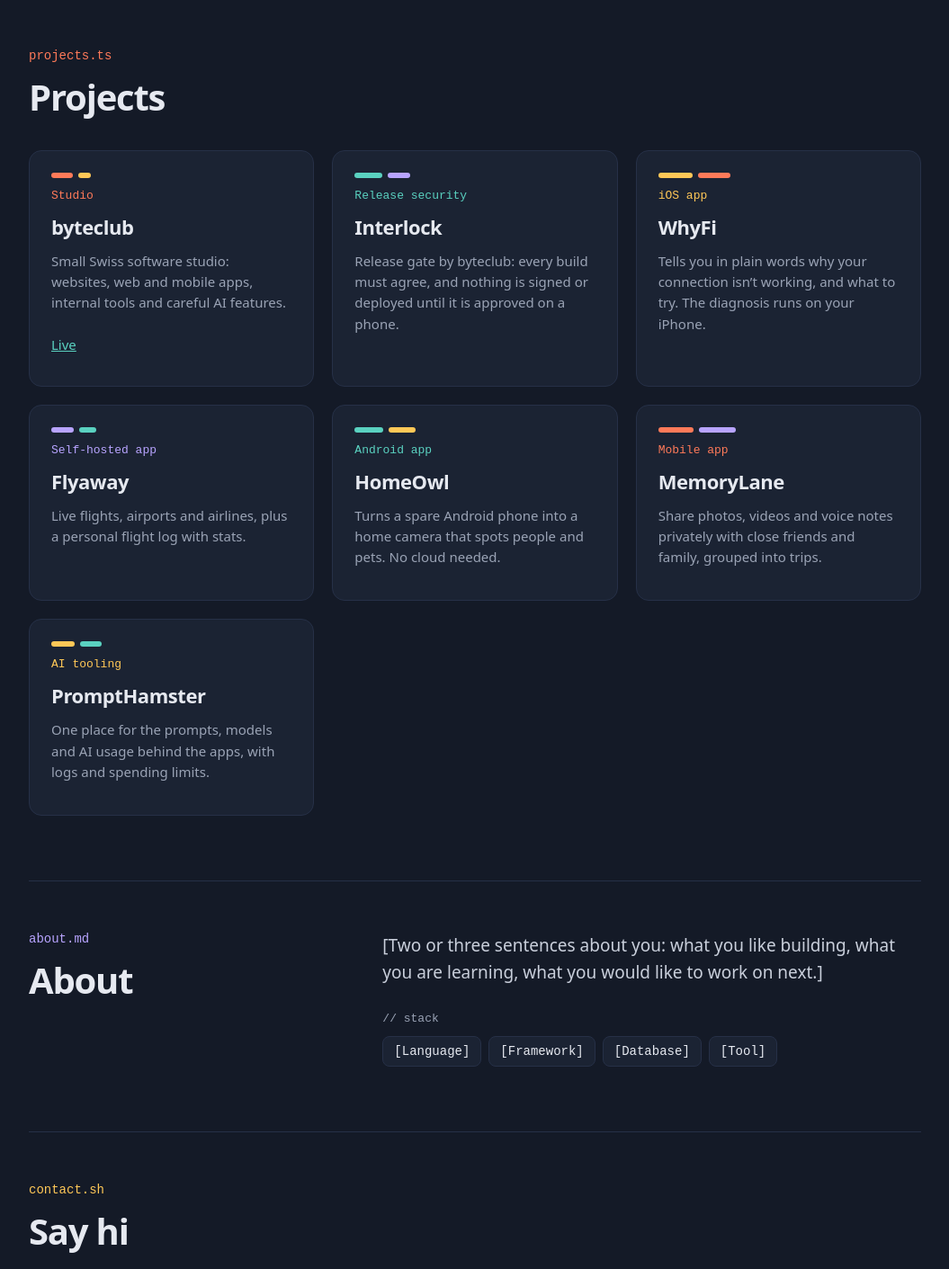
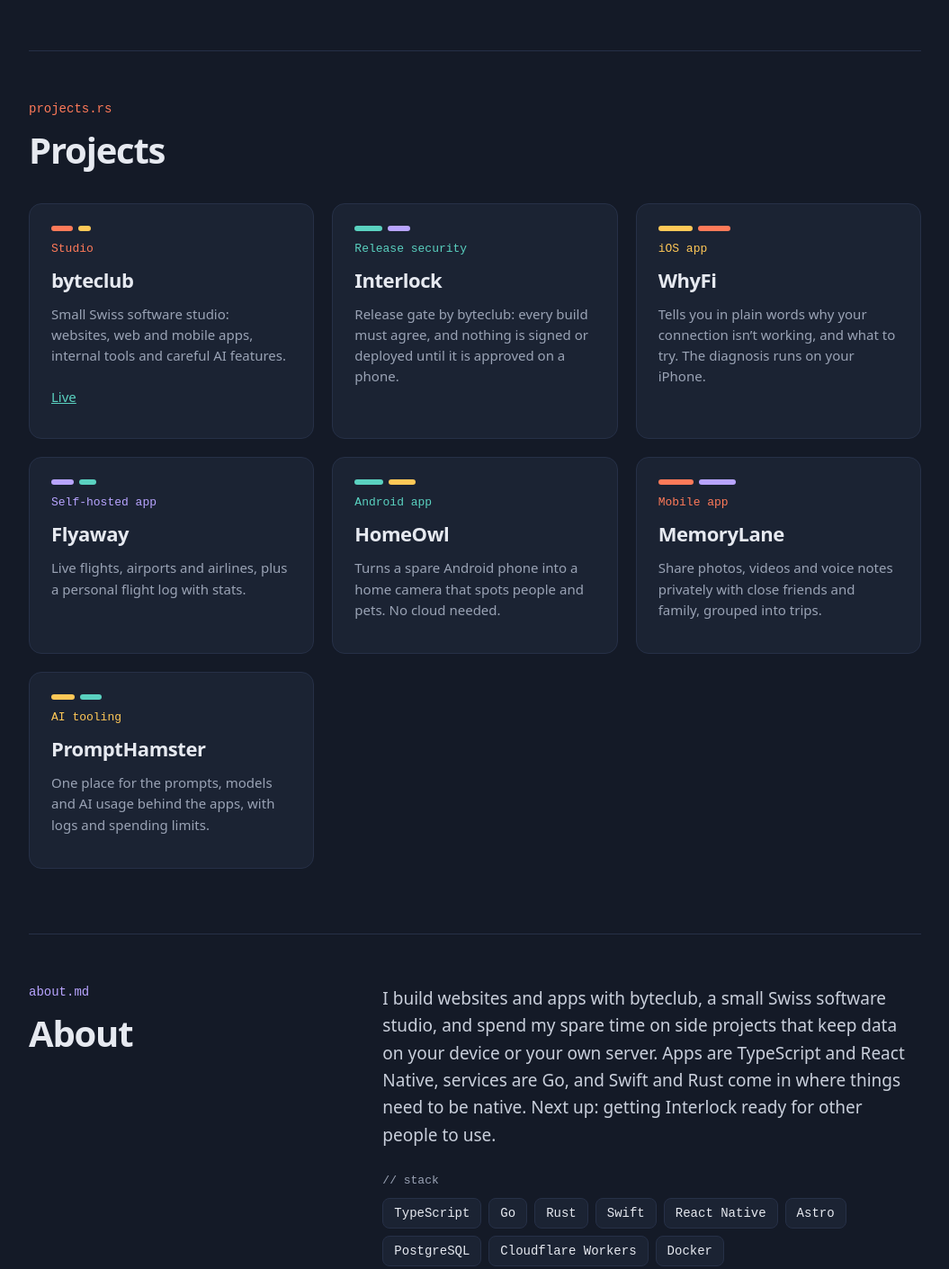
Before and after one commit to andycodesbugs/andycodes.dev, an Astro site: page / in a window 1280 px wide. Shown: the part 566-1977 px from the top of the page at 90% size, without its empty margins (32-1087 px from the left). Built offline with nearby package versions, Linux system fonts and the light colour scheme; Astro itself is replaced by a stand-in of ours.

Commit message:
Replace placeholder copy and rename projects section to projects.rs

```diff
--- a/src/data/site.ts
+++ b/src/data/site.ts
@@ -1,5 +1,3 @@
-// Everything in [brackets] is a placeholder to replace with real content.
-
 export const links = {
   github: 'https://github.com/andycodesbugs',
   x: 'https://x.com/andycodesbugs',
@@ -7,7 +5,7 @@ export const links = {
 
 export const email: string | null = null; // e.g. 'hello@andycodes.dev'
 
-export const stack = ['[Language]', '[Framework]', '[Database]', '[Tool]'];
+export const stack = ['TypeScript', 'Go', 'Rust', 'Swift', 'React Native', 'Astro', 'PostgreSQL', 'Cloudflare Workers', 'Docker'];
 
 type Color = 'coral' | 'amber' | 'teal' | 'lilac';
 
--- a/src/layouts/Layout.astro
+++ b/src/layouts/Layout.astro
@@ -13,7 +13,7 @@ const {
 
 const tabs = [
   { href: '#top', label: 'index.tsx' },
-  { href: '#projects', label: 'projects.ts' },
+  { href: '#projects', label: 'projects.rs' },
   { href: '#about', label: 'about.md' },
   { href: '#contact', label: 'contact.sh' },
 ];
--- a/src/pages/index.astro
+++ b/src/pages/index.astro
@@ -11,7 +11,7 @@ const c = (name: string) => `var(--${name})`;
         <div class="hero-text">
           <p class="file" style="color: var(--faint)">// andycodes.dev</p>
           <h1 id="hero-title">Hi, I'm Andy.<br />I write code.</h1>
-          <p class="lead">[One sentence on what you build and who it is for.]</p>
+          <p class="lead">I build privacy-first apps and the self-hosted plumbing behind them, for people who would rather keep their data close.</p>
           <div class="actions">
             <a class="btn btn-primary" href="#projects">See projects</a>
             <a class="btn" href="#contact">Get in touch</a>
@@ -31,7 +31,7 @@ const c = (name: string) => `var(--${name})`;
       </section>
 
       <section id="projects" data-observe aria-labelledby="projects-title">
-        <p class="file" style="color: var(--coral)">projects.ts</p>
+        <p class="file" style="color: var(--coral)">projects.rs</p>
         <h2 id="projects-title">Projects</h2>
         <div class="grid">
           {projects.map((p, i) => (
@@ -58,7 +58,7 @@ const c = (name: string) => `var(--${name})`;
           <h2 id="about-title">About</h2>
         </div>
         <div>
-          <p class="bio">[Two or three sentences about you: what you like building, what you are learning, what you would like to work on next.]</p>
+          <p class="bio">I build websites and apps with byteclub, a small Swiss software studio, and spend my spare time on side projects that keep data on your device or your own server. Apps are TypeScript and React Native, services are Go, and Swift and Rust come in where things need to be native. Next up: getting Interlock ready for other people to use.</p>
           <p class="file" style="margin: 28px 0 12px; font-size: 13px; color: var(--muted)">// stack</p>
           <ul class="chips">{stack.map((s) => <li>{s}</li>)}</ul>
         </div>
```
Also changed, not shown: README.md.
